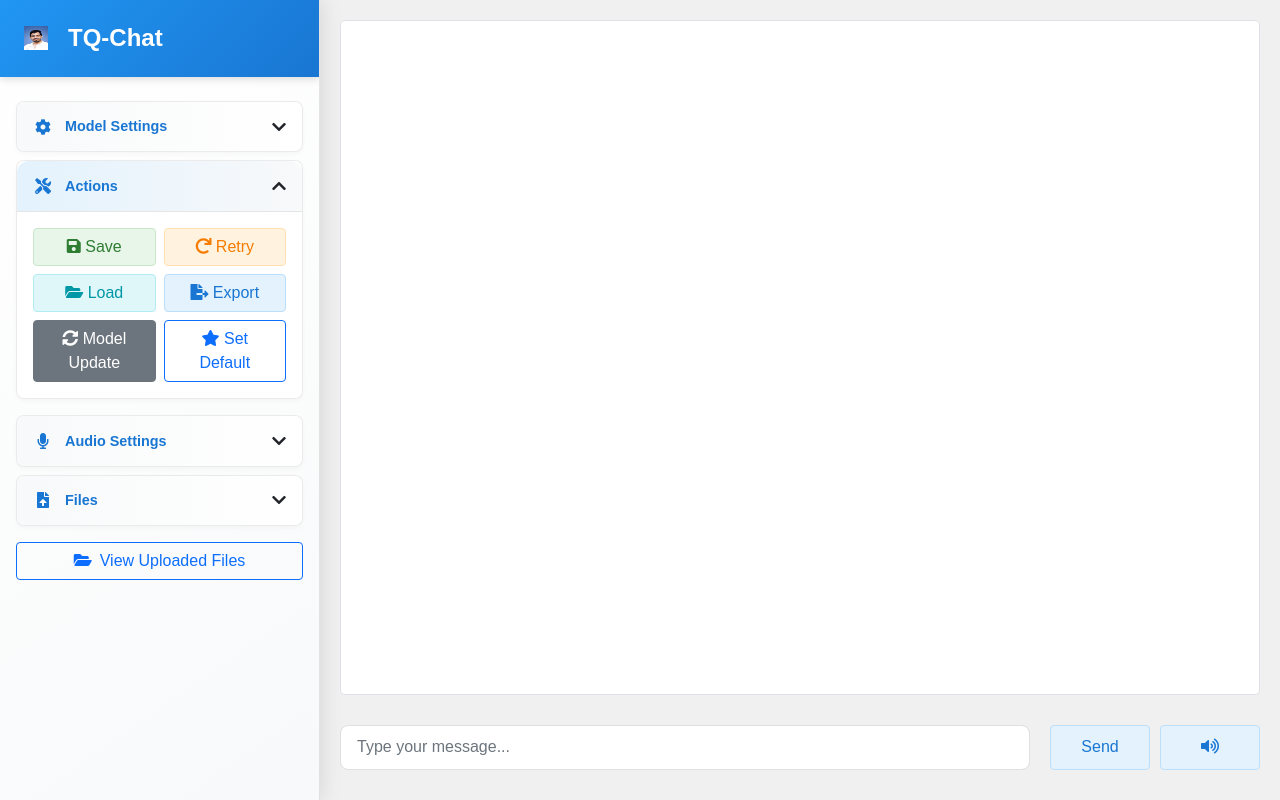
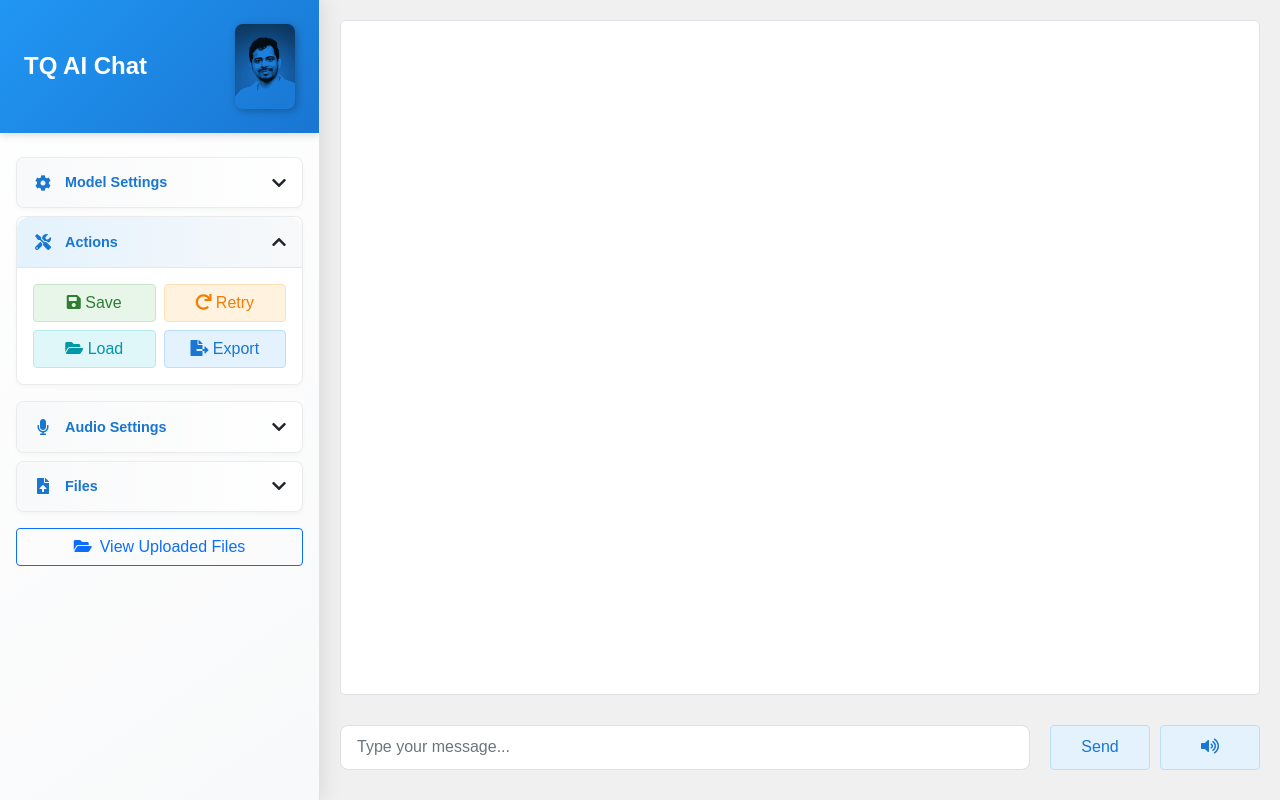
Before and after one commit to emeeran/TQ_GenAI_Chat, a Python web app: template templates/index.html in a window 1280 px wide. Run offline with Jinja, Linux system fonts and the light colour scheme; the template is opened without the code that fills it, so the values that code supplies are empty; some libraries are stand-ins or nearby versions.

Commit message:
added settings Icon

```diff
--- a/defaults_cache.json
+++ b/defaults_cache.json
@@ -10,5 +10,9 @@
   "alibaba": {
     "default_model": "qwen3-32b",
     "last_updated": "2025-07-22T22:18:53.026510"
+  },
+  "openrouter": {
+    "default_model": "qwen/qwen3-32b",
+    "last_updated": "2025-07-23T00:16:46.844167"
   }
 }
--- a/static/styles.css
+++ b/static/styles.css
@@ -31,13 +31,78 @@ body {
     box-shadow: 0 2px 8px rgba(0, 0, 0, 0.15);
 }
 
+.sidebar-header {
+    display: flex;
+    justify-content: space-between;
+    align-items: center;
+    width: 100%;
+}
+
 .sidebar-title h3 {
-    display: flex;
-    align-items: center;
-    gap: 0.75rem;
     font-size: 1.5rem;
     font-weight: 600;
     margin: 0;
+    flex: 1;
+}
+
+.sidebar-icon {
+    width: 25%;
+    max-width: 60px;
+    height: auto;
+    border-radius: 8px;
+    /* Pencil sketch effect */
+    filter:
+        grayscale(100%)
+        contrast(150%)
+        brightness(110%)
+        sepia(20%)
+        hue-rotate(180deg)
+        saturate(50%)
+        drop-shadow(2px 2px 4px rgba(0, 0, 0, 0.3));
+    /* Additional sketch-like effects */
+    mix-blend-mode: multiply;
+    opacity: 0.9;
+    transition: all 0.3s ease;
+}
+
+.sidebar-icon:hover {
+    filter:
+        grayscale(80%)
+        contrast(130%)
+        brightness(105%)
+        sepia(15%)
+        hue-rotate(180deg)
+        saturate(60%)
+        drop-shadow(3px 3px 6px rgba(0, 0, 0, 0.4));
+    opacity: 1;
+    transform: scale(1.05);
+}
+
+/* Model Actions Styling */
+.model-actions {
+    display: flex;
+    justify-content: flex-start;
+    align-items: center;
+    padding: 8px 0;
+    border-bottom: 1px solid #e9ecef;
+    margin-bottom: 15px !important;
+}
+
+.model-actions .btn {
+    border-radius: 6px;
+    padding: 6px 12px;
+    font-size: 14px;
+    transition: all 0.2s ease;
+    border: 1px solid #dee2e6;
+}
+
+.model-actions .btn:hover {
+    transform: translateY(-1px);
+    box-shadow: 0 2px 8px rgba(0, 0, 0, 0.15);
+}
+
+.model-actions .btn i {
+    font-size: 14px;
 }
 
 .sidebar::-webkit-scrollbar {
--- a/templates/index.html
+++ b/templates/index.html
@@ -4,7 +4,7 @@
 <head>
     <meta charset="UTF-8">
     <meta name="viewport" content="width=device-width, initial-scale=1.0">
-    <title>TQ-Chat</title>
+    <title>TQ AI Chat</title>
     <link href="https://cdn.jsdelivr.net/npm/bootstrap@5.1.3/dist/css/bootstrap.min.css" rel="stylesheet">
     <link rel="stylesheet" href="{{ url_for('static', filename='styles.css') }}">
     <link rel="stylesheet" href="https://cdnjs.cloudflare.com/ajax/libs/highlight.js/11.8.0/styles/github.min.css">
@@ -29,7 +29,10 @@
             <!-- Sidebar -->
             <div class="col-md-3 sidebar">
                 <div class="sidebar-title">
-                    <h3><img src="{{ url_for('static', filename='favicon.ico') }}" alt="TQ" style="width: 24px; height: 24px; margin-right: 8px;"> TQ-Chat</h3>
+                    <div class="sidebar-header">
+                        <h3>TQ AI Chat</h3>
+                        <img src="{{ url_for('static', filename='favicon.ico') }}" alt="TQ" class="sidebar-icon">
+                    </div>
                 </div>
 
                 <!-- Model Settings -->
@@ -39,6 +42,15 @@
                         <i class="fas fa-chevron-down"></i>
                     </div>
                     <div class="settings-content" id="model-settings">
+                        <!-- Model Action Icons -->
+                        <div class="model-actions mb-3">
+                            <button class="btn btn-outline-secondary btn-sm" onclick="updateModelsFromProvider()" id="update-models-btn" title="Update Models">
+                                <i class="fas fa-sync-alt"></i>
+                            </button>
+                            <button class="btn btn-outline-primary btn-sm ms-2" onclick="setDefaultModel()" id="set-default-btn" title="Set Default">
+                                <i class="fas fa-star"></i>
+                            </button>
+                        </div>
                         <div class="form-group">
                             <label for="provider">API Provider</label>
                             <select class="form-control" id="provider" onchange="updateModels()">
@@ -105,16 +117,6 @@
                             <div class="col-6">
                                 <button class="btn btn-primary w-100" onclick="exportToMd()">
                                     <i class="fas fa-file-export"></i> Export
-                                </button>
-                            </div>
-                            <div class="col-6">
-                                <button class="btn btn-secondary w-100" onclick="updateModelsFromProvider()" id="update-models-btn">
-                                    <i class="fas fa-sync-alt"></i> Model Update
-                                </button>
-                            </div>
-                            <div class="col-6">
-                                <button class="btn btn-outline-primary w-100" onclick="setDefaultModel()" id="set-default-btn">
-                                    <i class="fas fa-star"></i> Set Default
                                 </button>
                             </div>
                         </div>
```
Also changed, not shown: models_cache.json (+26 -16 lines).
